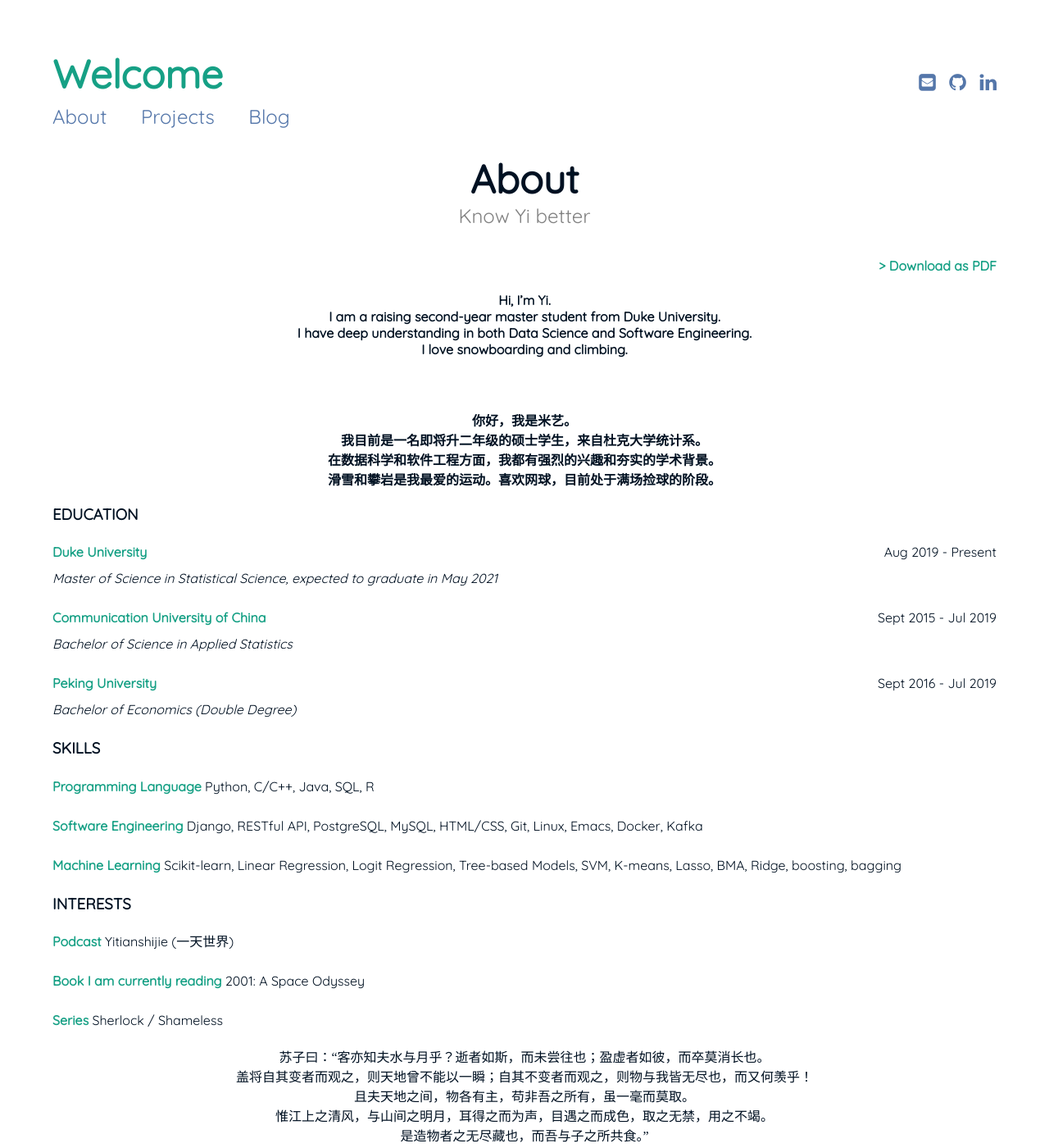
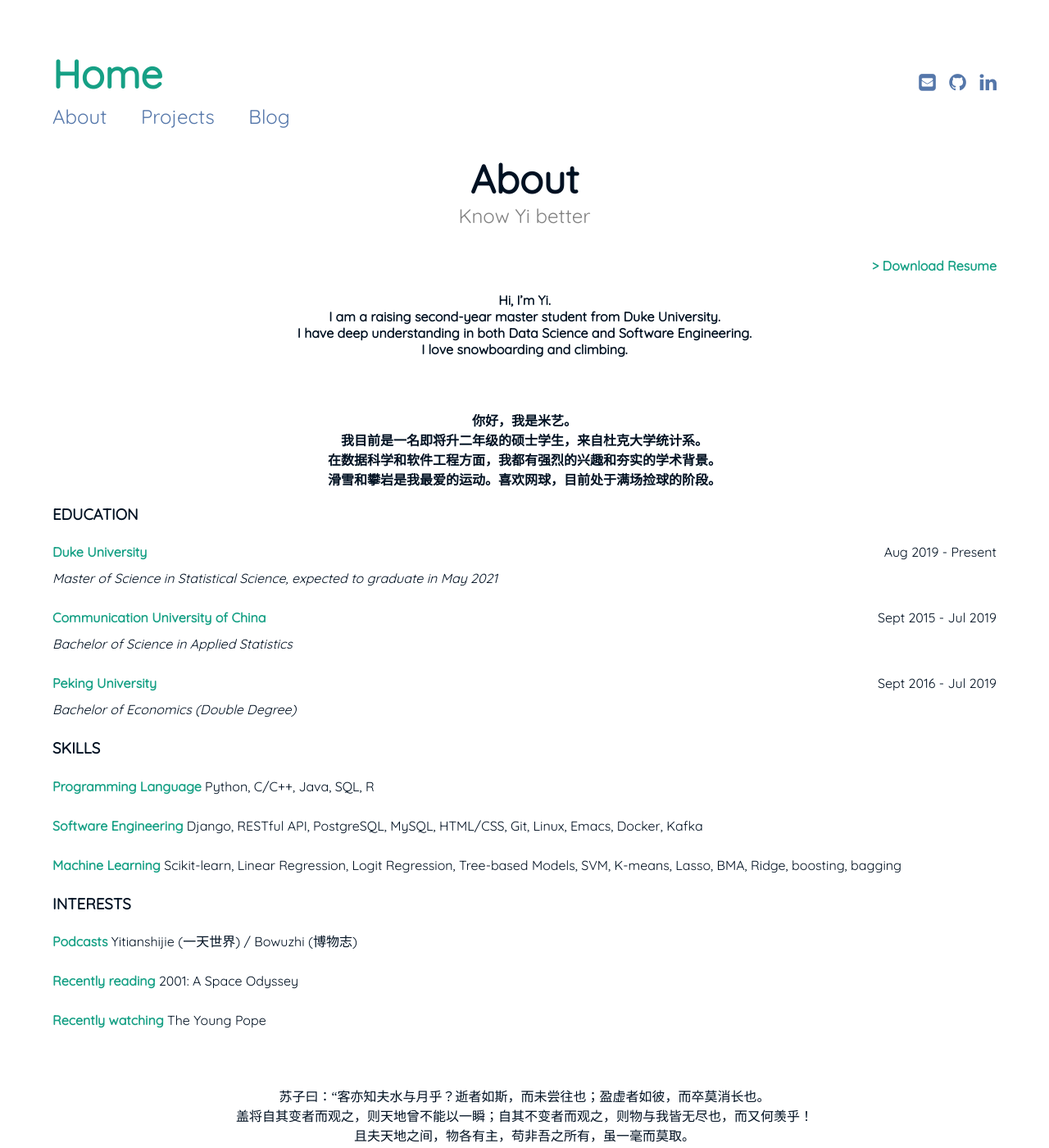
Before and after one commit to yimi97/delete.github.io, a Jekyll site: the page built from about.md, in a window 1280 px wide and 1400 px high. Shown: the whole window at 82% size. Built offline with Jekyll 4.4.1, drawn with Linux system fonts in a browser that asks for light colours.

Commit message:
edit about

```diff
--- a/_config.yml
+++ b/_config.yml
@@ -1,5 +1,5 @@
 # Site settings
-title: Welcome
+title: Home
 description:  My blog.
 
 baseurl: "" # the subpath of your site, e.g. /blog/
--- a/about.md
+++ b/about.md
@@ -4,7 +4,7 @@ title: About
 subtitle: Know Yi better
 ---
 
-<span style="float: right; "><a href="{{ '/assets/resume.pdf' | prepend: site.baseurl }}"><strong>> Download as PDF</strong></a> </span>
+<span style="float: right; "><a href="{{ '/assets/resume.pdf' | prepend: site.baseurl }}"><strong>> Download Resume </strong></a> </span>
 <br>
 
 <div style="text-align: center;" >
@@ -49,14 +49,16 @@ Scikit-learn, Linear Regression, Logit Regression, Tree-based Models, SVM, K-mea
 <br>
 
 ### INTERESTS
-**Podcast**
-Yitianshijie (一天世界)
+**Podcasts**
+Yitianshijie (一天世界) / Bowuzhi (博物志)
 
-**Book I am currently reading**
+**Recently reading**
 2001: A Space Odyssey
 
-**Series**
-Sherlock / Shameless
+**Recently watching**
+The Young Pope
+
+<br>
 
 <div style="text-align: center;font-family: KaiTi" >
     <span>
```
Also changed, not shown: index.md (+1 -1 lines).
